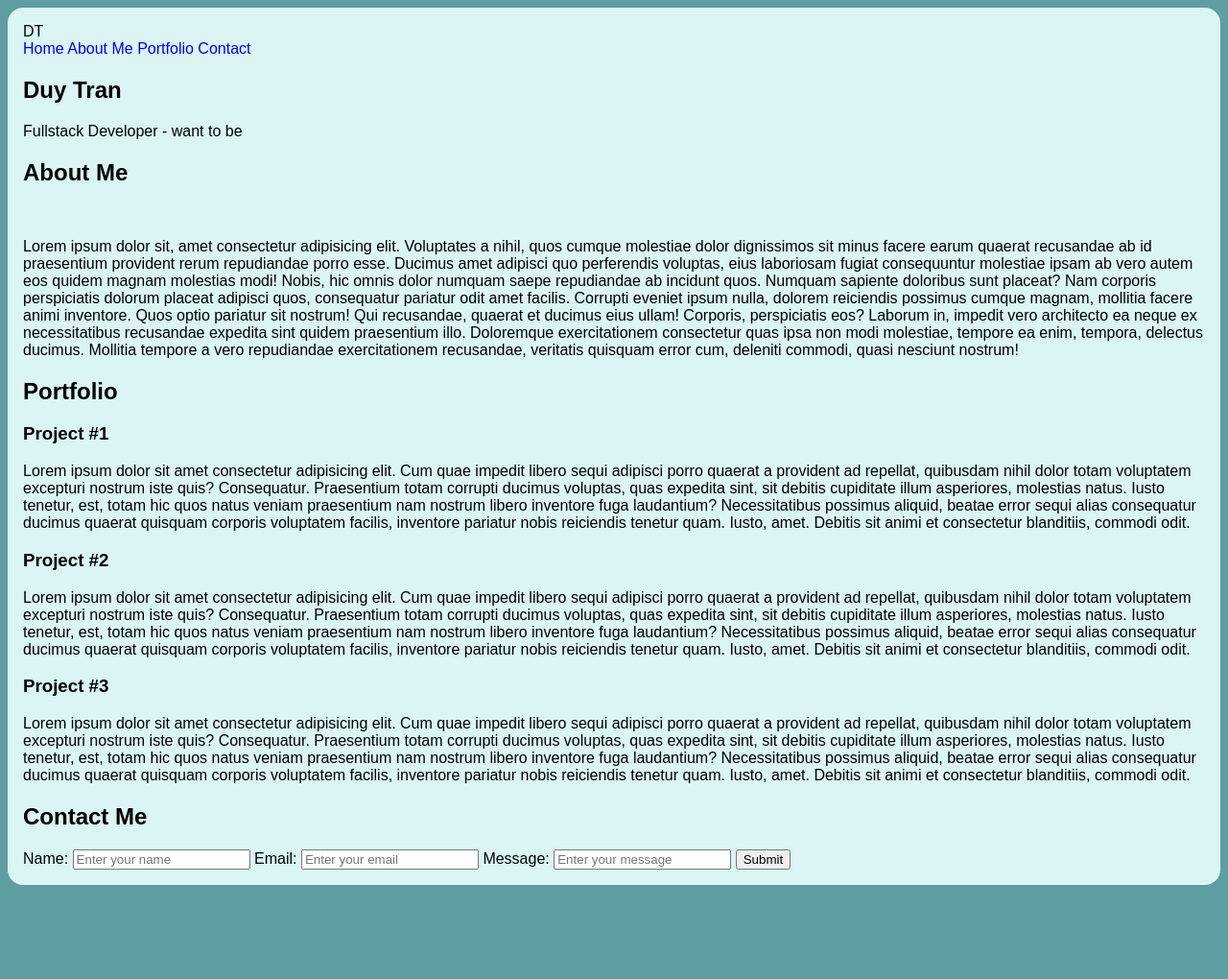
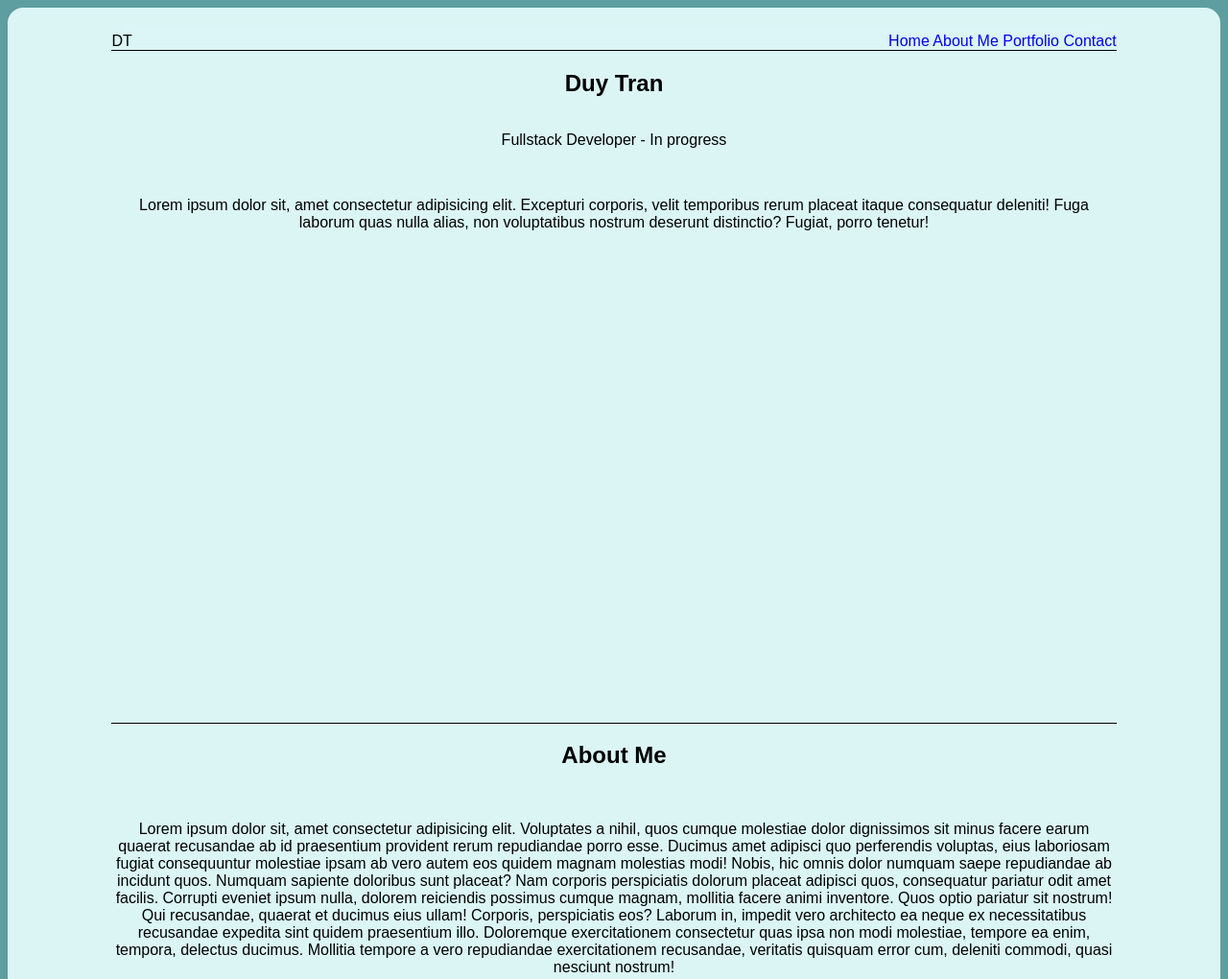
Before and after one commit to Duy-Tran-Personal-Website/Unit-1-Tran-Website-PartII, a plain HTML site: page index.html in a window 1280 px wide. Shown: the top 1020 px of the page at 96% size. Before the commit the page ends 930 px from the top, so only its background shows below. Drawn offline with Linux system fonts and the light colour scheme.

Commit message:
updated files

```diff
--- a/index.html
+++ b/index.html
@@ -5,13 +5,13 @@
     <meta charset="UTF-8">
     <meta http-equiv="X-UA-Compatible" content="IE=edge">
     <meta name="viewport" content="width=device-width, initial-scale=1.0">
-    <title>Tran Personal Website</title>
+    <title>Tran Bio-Site</title>
     <link rel="stylesheet" href="style.css">
 </head>
 
 <body>
     <!-- navigation of the page -->
-    <nav>
+    <nav class="nav-container nav-flex center">
         <div>
             <span>DT</span>
         </div>
@@ -24,16 +24,20 @@
     </nav>
     <!-- end of navigation -->
     <!-- home section -->
-    <section class="nav">
-        <div id="#">
+    <section class="sec">
+        <div class="sec-center sec-flex" id="#">
             <h2>Duy Tran</h2>
-            <p>Fullstack Developer - want to be </p>
+            <p>Fullstack Developer - In progress </p><br>
+            <p>Lorem ipsum dolor sit, amet consectetur adipisicing elit. Excepturi corporis, velit temporibus rerum
+                placeat itaque consequatur deleniti! Fuga laborum quas nulla alias, non voluptatibus nostrum deserunt
+                distinctio? Fugiat, porro tenetur!</p>
+
         </div>
     </section>
     <!-- end of home section -->
     <!-- about me section -->
-    <section>
-        <div id="about-me">
+    <section class="sec sec-content">
+        <div class="sec-center sec-flex" id="about-me">
             <h2>About Me</h2>
             <div class="about-me-info">
                 <img src="" alt="">
@@ -57,8 +61,8 @@
     </section>
     <!-- end of home section -->
     <!-- project section -->
-    <section>
-        <div id="portfolio">
+    <section class="sec">
+        <div class="sec-center sec-flex" id="portfolio">
             <h2>Portfolio</h2>
             <div>
                 <h3>Project #1</h3>
@@ -100,23 +104,24 @@
     </section>
     <!-- end of project section -->
     <!-- contact form -->
-    <section>
-        <div id="contact">
+    <section class="sec">
+        <div class="sec-center sec-flex" id="contact">
             <h2>Contact Me</h2>
             <form id="contact-information">
-                <label for="name">Name:</label>
-                <input type="text" id="name" name="name" placeholder="Enter your name" required>
+                <label for="name">Name:</label><br>
+                <input type="text" id="name" name="name" placeholder="Enter your name" required><br>
 
-                <label for="email">Email:</label>
-                <input type="text" id="email" name="email" placeholder="Enter your email" required>
+                <label for="email">Email:</label><br>
+                <input type="text" id="email" name="email" placeholder="Enter your email" required><br>
 
-                <label for="message">Message:</label>
-                <input type="text" id="message" name="message" placeholder="Enter your message" required>
+                <label for="message">Message:</label><br>
+                <input type="text" id="message" name="message" placeholder="Enter your message" required><br>
 
                 <button type="submit" class="form-submit">Submit</button>
             </form>
         </div>
     </section>
+    <script src="java.js"></script>
 
 </body>
 
--- a/java.js
+++ b/java.js
@@ -1,4 +1,4 @@
-// constructing the formart of the form
+// constructing the format of the form
 
 console.log("Hello")
 
--- a/style.css
+++ b/style.css
@@ -1,4 +1,4 @@
-/* background of the whole html file */
+/* Global styling */
 html {
     scroll-behavior: smooth;
     font-family: sans-serif;
@@ -20,7 +20,9 @@ a:visited { text-decoration: none; }
 a:hover { text-decoration: underline; }
 /* a:active { text-decoration: none; } */
 
-/* navigation bar */
+/* End of Global stylling */
+
+/*NavBar */
 .nav-container {
     width: 100%;
     padding-top: 10px;
```
Also changed, not shown: 1 other file.
